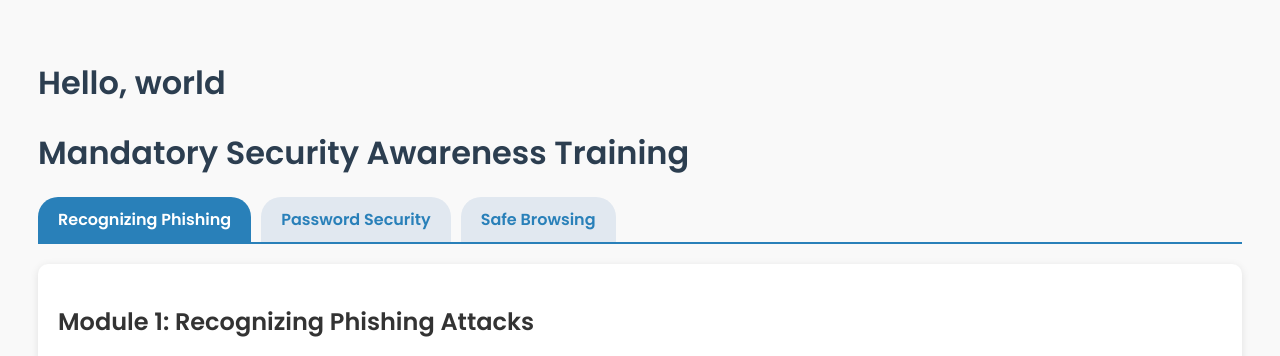
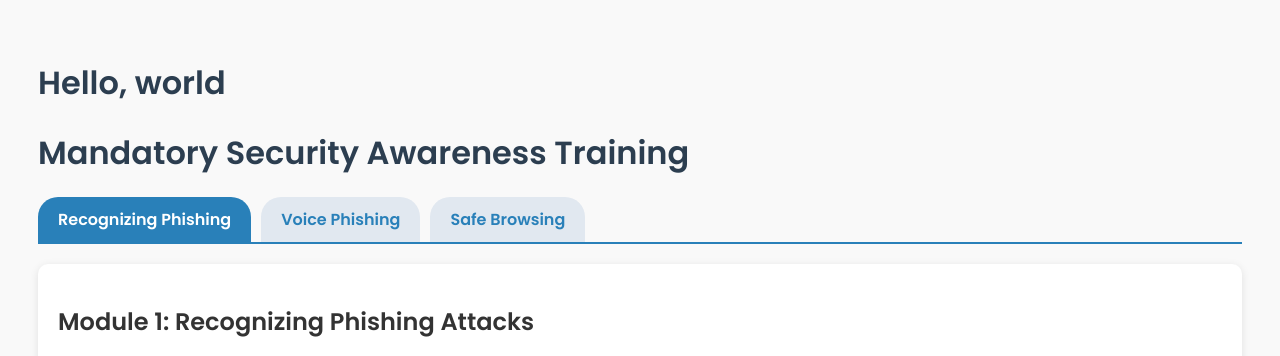
Before and after one commit to WSU-4110/PhishingSimulator, a website: page public/modules.html in a window 1280 px wide. Shown: the top 356 px of the page. Drawn offline with Linux system fonts and the light colour scheme.

Commit message:
Update modules.html changing passwod safety to voice phishing module

```diff
--- a/public/modules.html
+++ b/public/modules.html
@@ -92,7 +92,7 @@
 
   <div class="tabs">
     <div class="tab active" data-tab="1">Recognizing Phishing</div>
-    <div class="tab" data-tab="2">Password Security</div>
+    <div class="tab" data-tab="2">Voice Phishing</div>
     <div class="tab" data-tab="3">Safe Browsing</div>
   </div>
 
```
